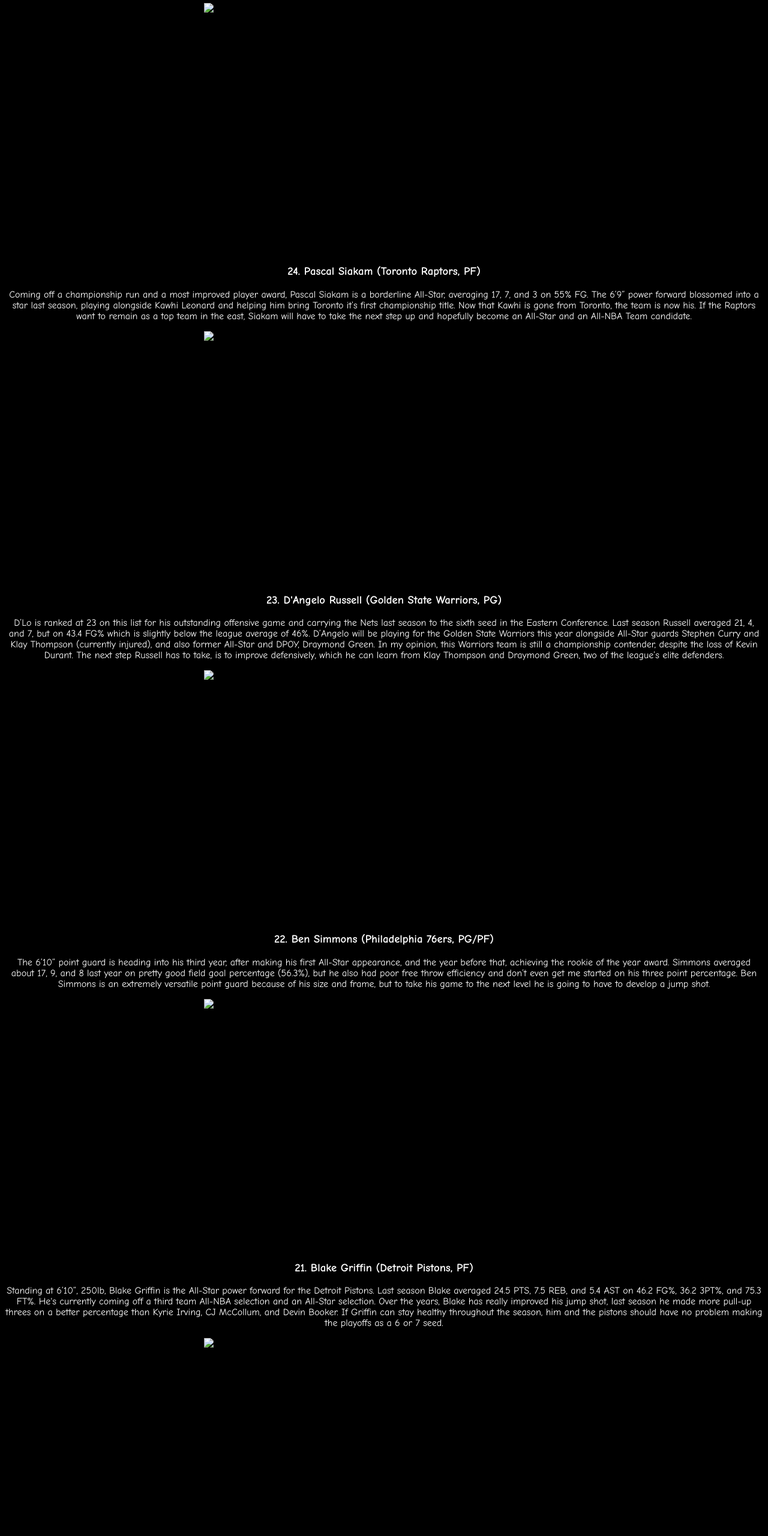
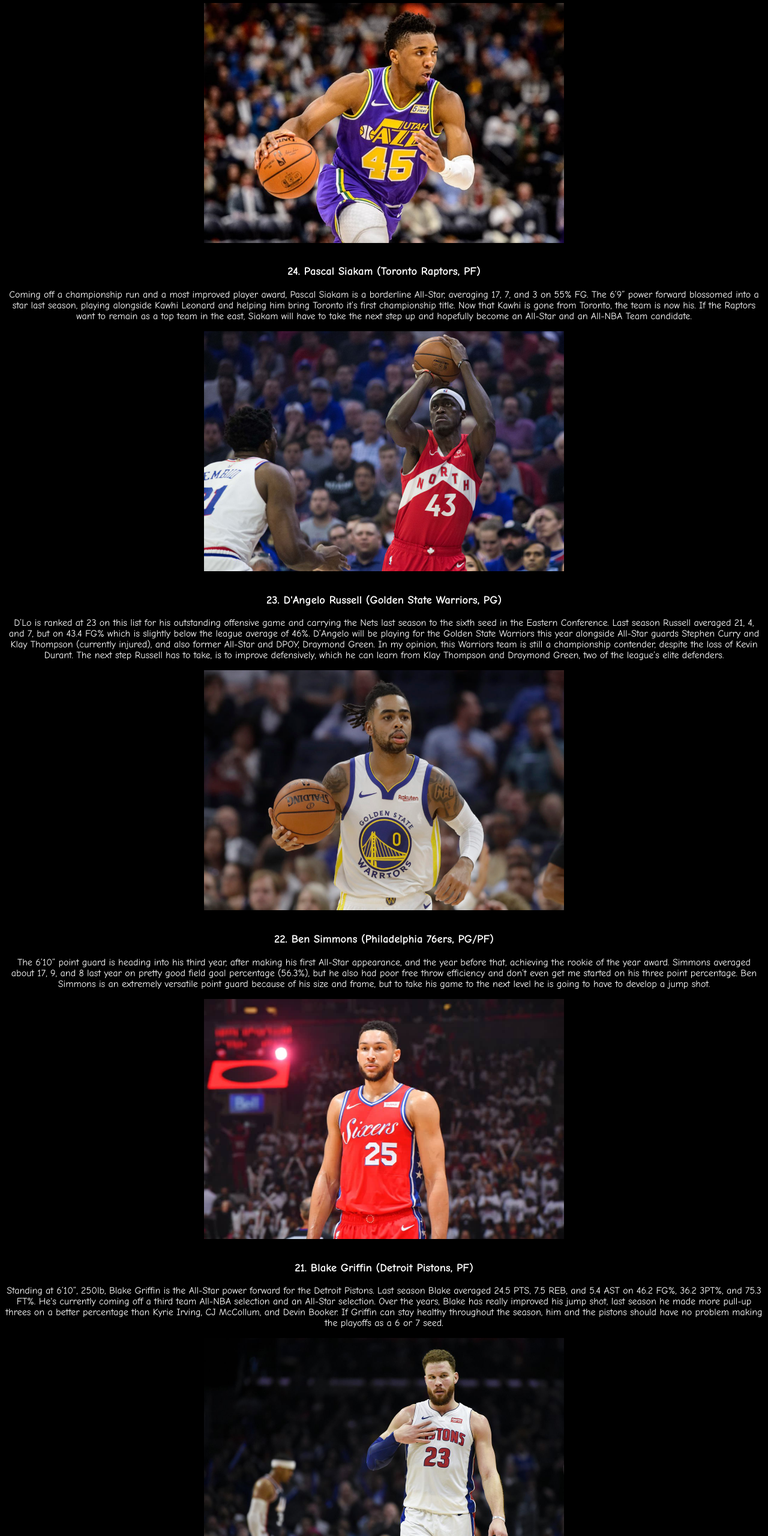
Before and after one commit to zengjerry/home, a plain HTML site: page 25-21.html in a window 1280 px wide. Shown: the part 240-2800 px from the top of the page at 60% size. Drawn offline with Linux system fonts and the light colour scheme; the site is published under a folder, as on GitHub Pages, so addresses that start at the root find nothing.

Commit message:
Update 25-21.html

```diff
--- a/25-21.html
+++ b/25-21.html
@@ -22,30 +22,30 @@
 		<h1>25-21</h1>
 		<h3>25. Donovan Mitchell (Utah Jazz, SG)</h3>
 		<p>The 23 year old shooting guard for the Utah Jazz is coming in at number 25 on this list. Last season Mitchell averaged 23.8 PPG, 4.1 RPG, and 4.2 APG on 43.2, 36.2, and 80.6% splits. This upcoming season will be his 3rd season in the league. In the offseason, Utah traded for Mike Conely, creating a big 3 of Gobert, Mitchell, and Conely that should make the playoffs, despite a loaded west. I expect Mitchell to take the next jump and become an All-Star this upcoming season.</p>
-		<img src="/images/mitchell.jpg" alt="Donovan Mitchell" style="width:600px;height:400px">
+		<img src="images/mitchell.jpg" alt="Donovan Mitchell" style="width:600px;height:400px"/>
 		<br>
 		<h3>24. Pascal Siakam (Toronto Raptors, PF)</h3>
 		<p>Coming off a championship run and a most improved player award, Pascal Siakam is a borderline All-Star, averaging 17, 7, and 3 on 55% FG. The 6’9” power forward blossomed into a star last season, playing alongside Kawhi Leonard and helping him bring Toronto it’s first championship title. Now that Kawhi is gone from Toronto, the team is now his. If the Raptors want to remain as a top team in the east, Siakam will have to take the next step up and hopefully become an All-Star and an All-NBA Team candidate.</p>
-		<img src="/images/siakam.jpg" alt="Pascal Siakam" style="width:600px;height:400px">
+		<img src="images/siakam.jpg" alt="Pascal Siakam" style="width:600px;height:400px"/>
 		<br>
 		<h3>23. D'Angelo Russell (Golden State Warriors, PG)</h3>
 		<p>D’Lo is ranked at 23 on this list for his outstanding offensive game and carrying the Nets last season to the sixth seed in the Eastern Conference. Last season Russell averaged 21, 4, and 7, but on 43.4 FG% which is slightly below the league average of 46%. D’Angelo will be playing for the Golden State Warriors this year alongside All-Star guards Stephen Curry and Klay Thompson (currently injured), and also former All-Star and DPOY, Draymond Green. In my opinion, this Warriors team is still a championship contender, despite the loss of Kevin Durant. The next step Russell has to take, is to improve defensively, which he can learn from Klay Thompson and Draymond Green, two of the league’s elite defenders.</p>
-		<img src="/images/russell.jpg" alt="D'Angelo Russell" style="width:600px;height:400px">
+		<img src="images/russell.jpg" alt="D'Angelo Russell" style="width:600px;height:400px"/>
 		<br>
 		<h3>22. Ben Simmons (Philadelphia 76ers, PG/PF)</h3>
 		<p>The 6’10” point guard is heading into his third year, after making his first All-Star appearance, and the year before that, achieving the rookie of the year award. Simmons averaged about 17, 9, and 8 last year on pretty good field goal percentage (56.3%), but he also had poor free throw efficiency and don’t even get me started on his three point percentage. Ben Simmons is an extremely versatile point guard because of his size and frame, but to take his game to the next level he is going to have to develop a jump shot.</p>
-		<img src="/images/simmons.jpg" alt="Ben Simmons" style="width:600px;height:400px">
+		<img src="images/simmons.jpg" alt="Ben Simmons" style="width:600px;height:400px"/>
 		<br>
 		<h3>21. Blake Griffin (Detroit Pistons, PF)</h3>
 		<p>Standing at 6’10”, 250lb, Blake Griffin is the All-Star power forward for the Detroit Pistons. Last season Blake averaged 24.5 PTS, 7.5 REB, and 5.4 AST on 46.2 FG%, 36.2 3PT%, and 75.3 FT%. He's currently coming off a third team All-NBA selection and an All-Star selection. Over the years, Blake has really improved his jump shot, last season he made more pull-up threes on a better percentage than Kyrie Irving, CJ McCollum, and Devin Booker. If Griffin can stay healthy throughout the season, him and the pistons should have no problem making the playoffs as a 6 or 7 seed.</p>
-		<img src="/images/griffin.jpg" alt="Blake Griffin" style="width:600px;height:400px">
+		<img src="images/griffin.jpg" alt="Blake Griffin" style="width:600px;height:400px"/>
 		<br>
 
 		<a href="index.html" class="previous">&laquo; Home</a>
 		<a href="20-16.html" class="next">20-16 &raquo;</a>
 
 		<a href="https://validator.w3.org/nu/#file">
-		<img src="/images/w3c.png" width="165" height="64" alt="W3C">
+		<img src="images/w3c.png" width="165" height="64" alt="W3C"/>
 		</a>
 	</body>
 </html>
```
